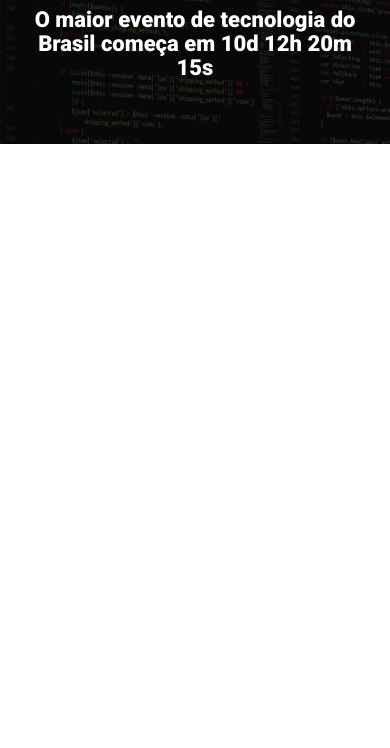
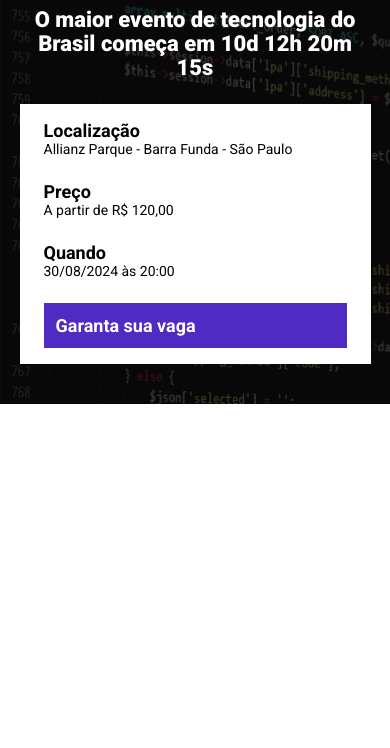
Before and after one commit to R4fael-Andrade/tech_talks, a website built with Parcel: page src/index.html in a window 390 px wide. Shown: the part 96-844 px from the top of the page. Built offline with nearby package versions, Linux system fonts and the light colour scheme.

Commit message:
criando components e infor-bar

```diff
--- a/src/index.html
+++ b/src/index.html
@@ -16,6 +16,31 @@
             <p class="hero__text">
                 O maior evento de tecnologia do Brasil começa em 10d 12h 20m 15s
             </p>
+            <div class="infor-bar">
+                <ul class="infor-bar__infos">
+                    <li class="infor-bar__infos__item">
+                        <b>
+                            Localização
+                        </b>
+                            Allianz Parque - Barra Funda - São Paulo
+                    </li>
+                    <li class="infor-bar__infos__item">
+                        <b>
+                            Preço
+                        </b>
+                            A partir de R$ 120,00
+                    </li>
+                    <li class="infor-bar__infos__item">
+                        <b>
+                            Quando
+                        </b>
+                           30/08/2024 às 20:00
+                    </li>
+                </ul>
+                <a href="#" class="button button--primary">
+                    Garanta sua vaga
+                </a>
+            </div>
         </div>
     </header>
 
--- /dev/null
+++ b/src/styles/components/_buttons.scss
@@ -0,0 +1,26 @@
+@use '../variaveis.scss';
+
+.button {
+    padding: 12px;
+    font-size: 18px;
+    font-weight: bold;
+    text-decoration: none;
+    text-align: center;
+    white-space: nowrap;
+
+
+    &--primary {
+        color: variaveis.$corTextoPrincipal;
+        background-color: variaveis.$corFundoBotaoPrimario;
+    }
+
+    @media (max-width: 640px) {
+        display: block;
+        width: 100%;
+    }
+
+    @media (max-width: 1024px) {
+        display: flex;
+        align-items: center;
+    }
+}
--- /dev/null
+++ b/src/styles/components/_infos_bar.scss
@@ -0,0 +1,42 @@
+@use '../variaveis.scss';
+
+.infor-bar {
+    padding: 16px 24px;
+    background-color: variaveis.$corTextoPrincipal;
+    display: flex;
+    justify-content: space-between;
+    &__infos {
+        display: flex;
+        gap: 40px;
+
+
+
+        &__item {
+            font-size: 14px;
+            color: variaveis.$corTextoSecundario;
+            b {
+                font-size: 18px;
+                display: block;
+                color: variaveis.$corTextoSecundario;
+            }
+        }
+    }
+
+    @media (max-width: 640px){
+        display: block;
+
+        &__infos {
+            display: block;
+
+            &__item {
+                margin-bottom: 24px;
+            }
+        }
+    }
+
+    @media (max-width: 1024px) {
+        &__infos {
+            gap:16px;
+        }
+    }
+}
--- a/src/styles/main.scss
+++ b/src/styles/main.scss
@@ -1,5 +1,7 @@
 @use 'hero';
 @use 'variaveis.scss';
+@use './components/infos_bar';
+@use './components/buttons';
 
 * {
     margin: 0;
@@ -7,6 +9,7 @@
     box-sizing: border-box;
     font-family: Roboto, sans-serif;
     color: variaveis.$corTextoPrincipal;
+    list-style: none;
 }
 
 .container {
--- a/src/styles/variaveis.scss
+++ b/src/styles/variaveis.scss
@@ -1,2 +1,4 @@
 $corTextoPrincipal: #fff;
 $corTextoSecundario: #000;
+
+$corFundoBotaoPrimario: #4F2AC3;
```
